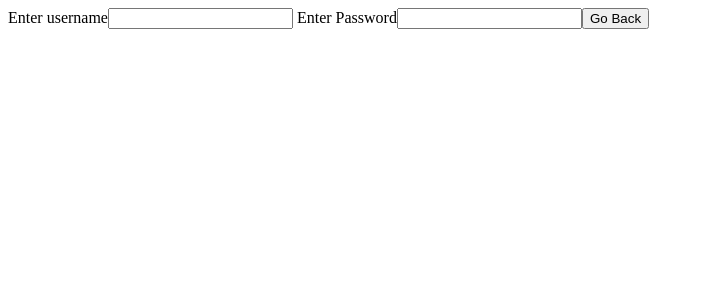
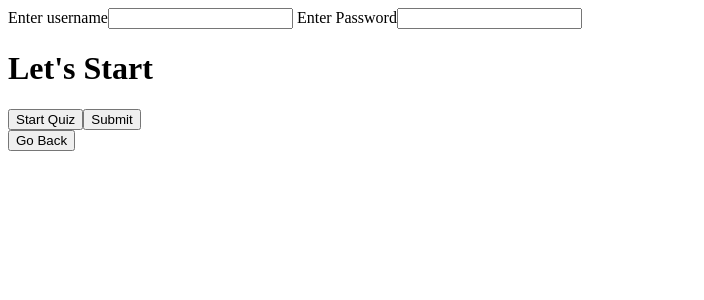
Before and after one commit to Fayizkv/quizbuilder, a React (Create React App) app: page /login in a window 1280 px wide. Shown: the top 300 px of the page, without its empty margins (0-704 px from the left). Built offline with nearby package versions, Linux system fonts and the light colour scheme; no server answers.

Commit message:
bug fixed, wrong answers committing

```diff
--- a/src/commponents/Login.js
+++ b/src/commponents/Login.js
@@ -1,5 +1,6 @@
 import React from 'react';
 import { useNavigate } from 'react-router-dom';
+import Quiz from './Quiz';
 
 function Login() {
     const Navigate = useNavigate();
@@ -11,6 +12,7 @@ function Login() {
             <label> Enter Password
                 <input type="password" Enter Password />
             </label>
+            <Quiz />
             <button onClick={() => { Navigate('/') }}> Go Back </button>
         </div>
     )
--- /dev/null
+++ b/src/commponents/Quiz.js
@@ -0,0 +1,41 @@
+import React,{useState, useContext} from "react";
+import { FirebaseContext } from "../firebaseContext";
+import {allDoc, collection, query, where, limit, getDocs} from 'firebase/firestore';
+
+
+function Quiz(){
+
+    const {firestore} = useContext(FirebaseContext);
+
+    async function startQuiz(cat){
+        console.log(cat);
+        const collectionRef = collection(firestore, 'questionBank');
+        const categoryQuery = query(collectionRef, where('category', '==', cat));
+
+        const questions = await getDocs(categoryQuery);
+
+        const allQuestions = [];
+        questions.forEach((doc) => {
+            console.log(doc.data());
+            allQuestions.push({ id: doc.id, ...doc.data() });
+        });
+
+        const shuffledQuestions = allQuestions.sort(() => 0.5 - Math.random());
+        const randomQuestions = shuffledQuestions.slice(0, 10);
+
+
+        // console.log(randomQuestions);
+
+    }
+
+    return(
+        <div>
+            <h1> Let's Start</h1>
+            <button onClick={()=>startQuiz('General Knowledge')}>Start Quiz</button>
+
+            <button>Submit</button>
+        </div>
+    )
+}
+
+export default Quiz
--- a/src/commponents/Quizmaker.js
+++ b/src/commponents/Quizmaker.js
@@ -19,18 +19,21 @@ function Quizmaker() {
 
     async function handleSubmit() {
             const collectionRef = collection(firestore,'questionBank');
-            setWrongAnswers([wrongAnswer1,wrongAnswer2,wrongAnswer3]);
-            const ref = await addDoc(collectionRef,{
+            // setWrongAnswers([wrongAnswer1,wrongAnswer2,wrongAnswer3]);
+            const incorrectAnswers = [wrongAnswer1, wrongAnswer2, wrongAnswer3];
+
+
+            await addDoc(collectionRef,{
                 type:'multiple',
                 category:category,
                 difficulty:difficulty,
                 question:question,
                 correctAnswer:answer,
-                wrongAnswers:wrongAnswers
+                incorrectAnswers:incorrectAnswers
             });
             setQuestion('');
             setAnswer('');
-            setWrongAnswers(['']);
+            setWrongAnswers([]);
             setWrongAnswer1('');
             setWrongAnswer2('');
             setWrongAnswer3('');
```
